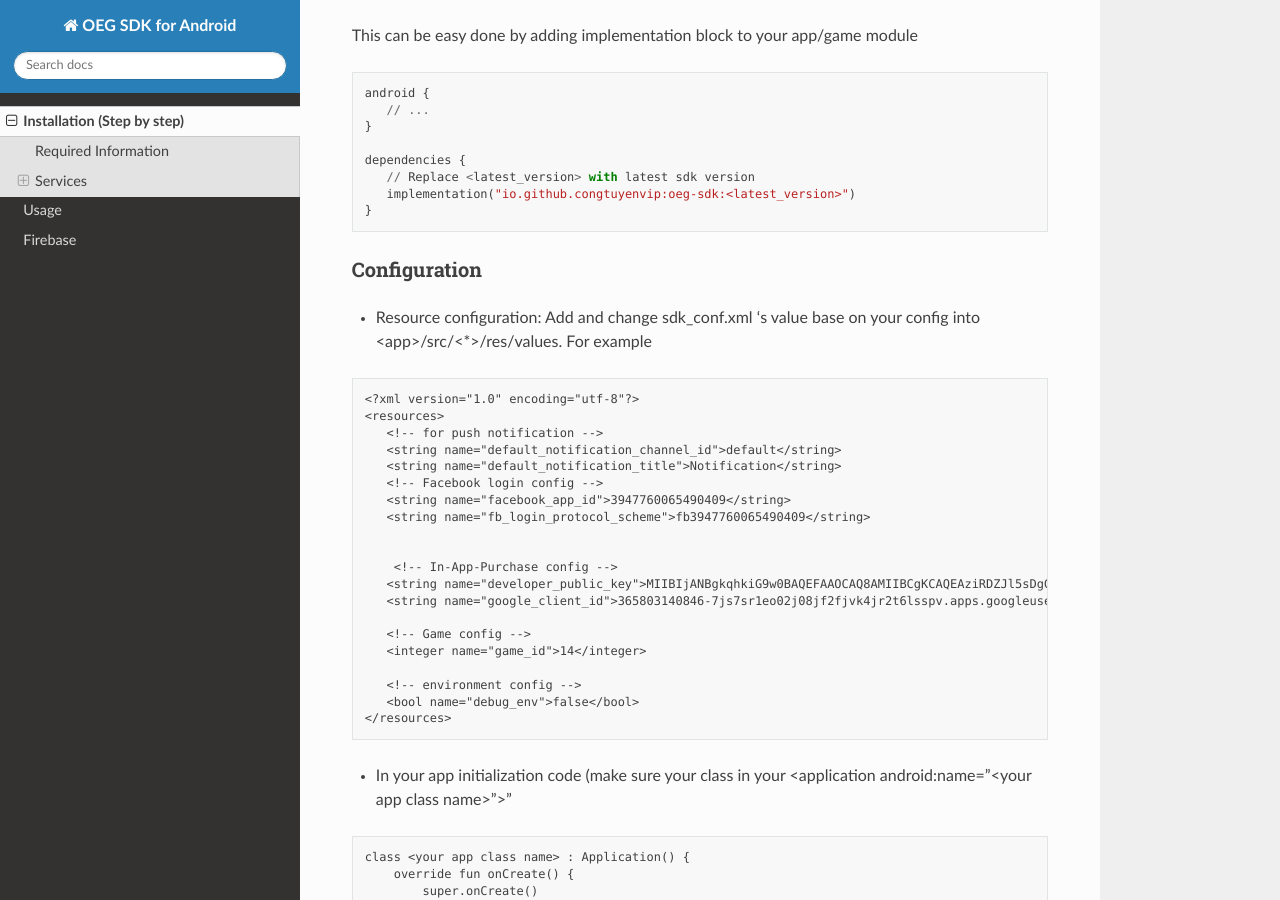
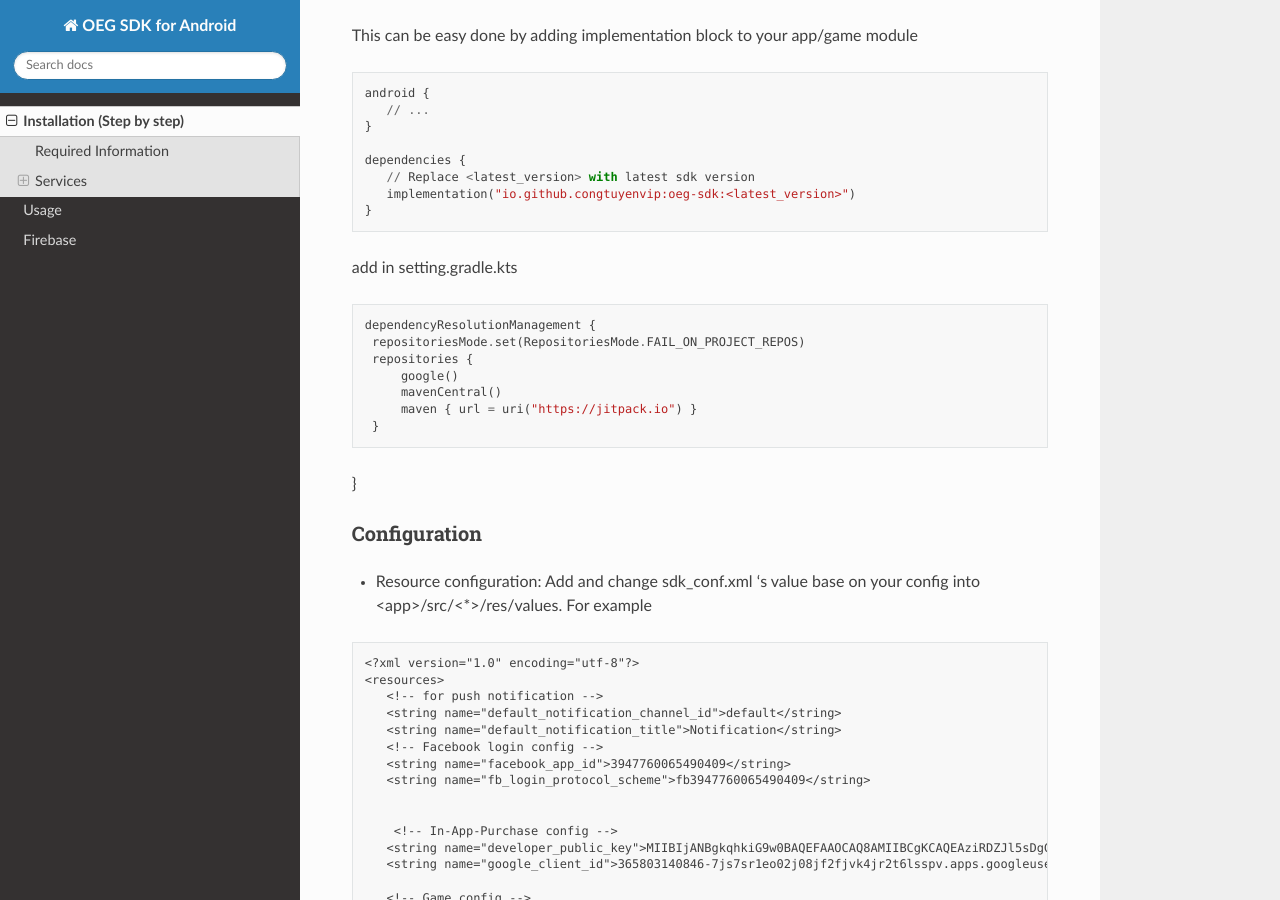
Before and after one commit to congtuyenvip/Oeg-Sdk-Doc-For-Android, a Sphinx documentation site: the page built from docs/source/installation.rst, in a window 1280 px wide and 900 px high, scrolled down 634 px. Built offline with Sphinx 7.4.7 and the Read the Docs theme 3.1.0, drawn with Linux system fonts in a browser that asks for light colours.

Commit message:
add dependencyResolutionManagement

```diff
--- a/docs/source/installation.rst
+++ b/docs/source/installation.rst
@@ -33,6 +33,21 @@ This can be easy done by adding implementation block to your app/game module
       // Replace <latest_version> with latest sdk version
       implementation("io.github.congtuyenvip:oeg-sdk:<latest_version>")
    }
+
+add in setting.gradle.kts
+
+.. code-block::
+
+   dependencyResolutionManagement {
+    repositoriesMode.set(RepositoriesMode.FAIL_ON_PROJECT_REPOS)
+    repositories {
+        google()
+        mavenCentral()
+        maven { url = uri("https://jitpack.io") }
+    }
+}
+
+
 
 Configuration
 """""""""""""""""
```
